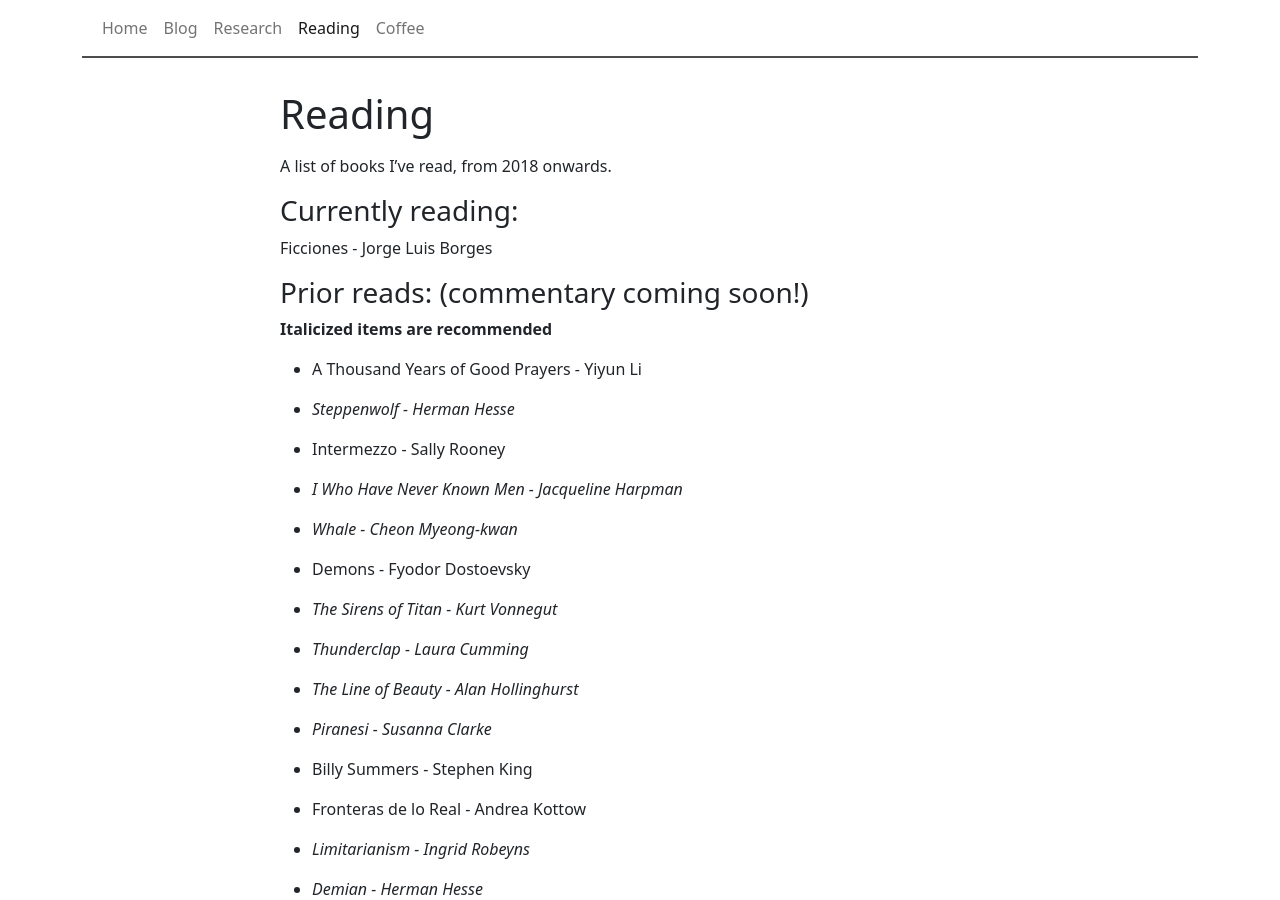
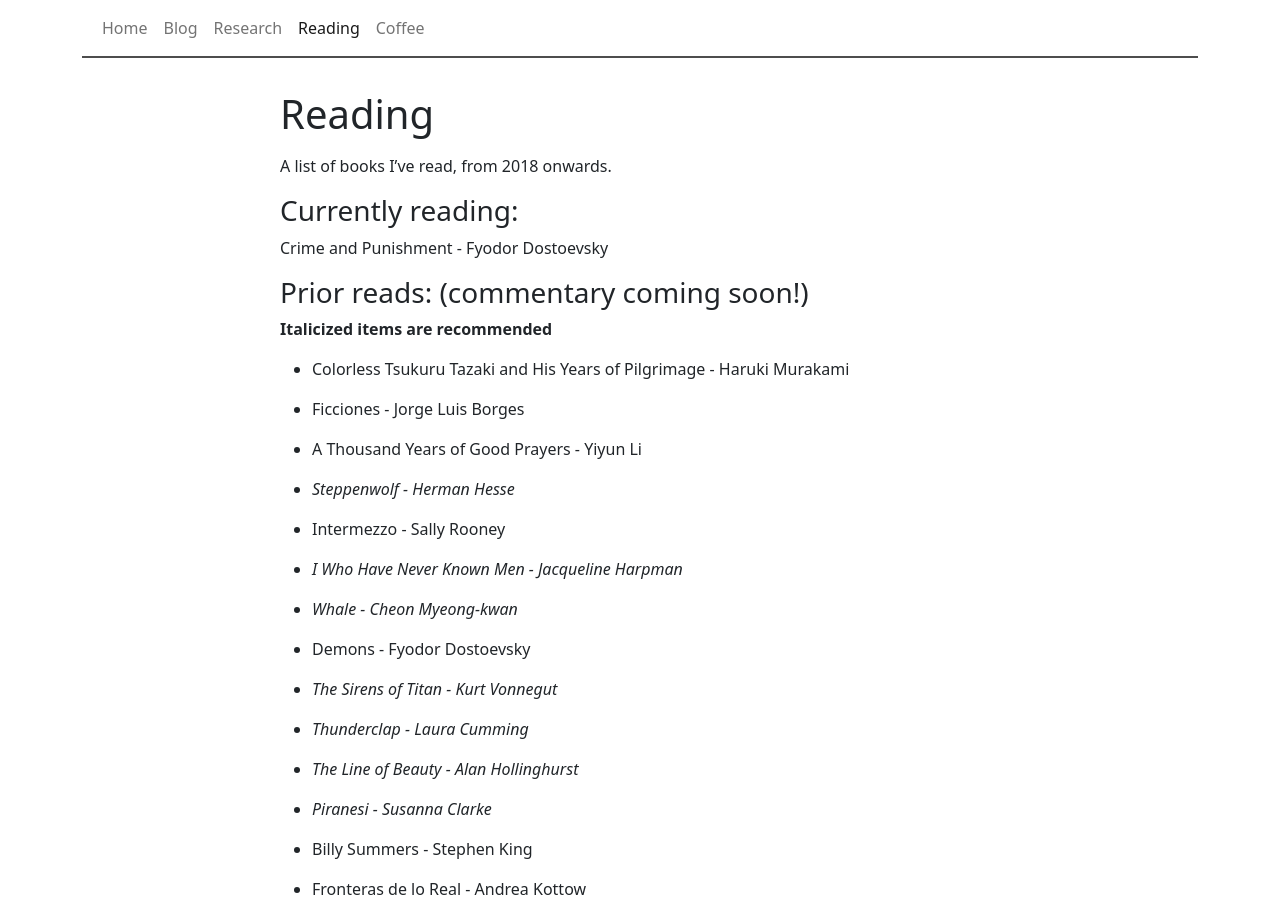
Before and after one commit to craigxchen/craigxchen.github.io, a Jekyll site: the page built from reading.md, in a window 1280 px wide and 900 px high. Built offline with Jekyll 4.4.1, drawn with Linux system fonts in a browser that asks for light colours.

Commit message:
reading update

```diff
--- a/reading.md
+++ b/reading.md
@@ -7,11 +7,15 @@ permalink: /reading/
 A list of books I've read, from 2018 onwards.
 
 ### Currently reading:
-Ficciones - Jorge Luis Borges
+Crime and Punishment - Fyodor Dostoevsky
 
 ### Prior reads: (commentary coming soon!)
 **Italicized items are recommended**
 <BR>
+- Colorless Tsukuru Tazaki and His Years of Pilgrimage - Haruki Murakami
+
+- Ficciones - Jorge Luis Borges
+
 - A Thousand Years of Good Prayers - Yiyun Li
 
 - *Steppenwolf - Herman Hesse*
```
